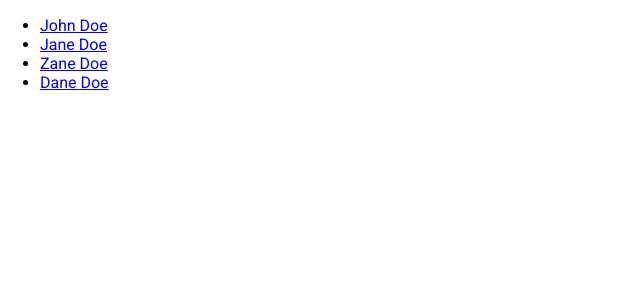
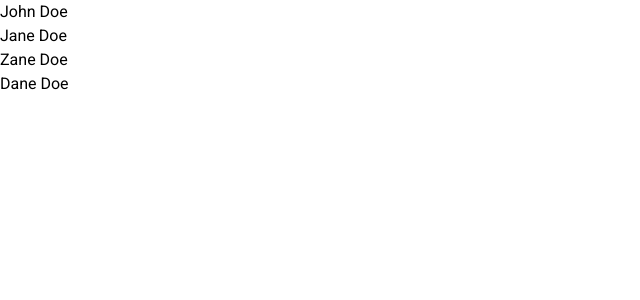
Before and after one commit to Newton-Duarte/nx-angular-structure, an Angular app: page / in a window 1280 px wide. Shown: the top 300 px of the page, without its empty margins (0-640 px from the left). Built offline with nearby package versions, Linux system fonts and the light colour scheme.

Commit message:
chore: add tailwindcss

```diff
--- a/package.json
+++ b/package.json
@@ -29,12 +29,15 @@
     "@angular/cli": "~16.2.0",
     "@angular/compiler-cli": "^16.2.0",
     "@types/jasmine": "~4.3.0",
+    "autoprefixer": "^10.4.15",
     "jasmine-core": "~4.6.0",
     "karma": "~6.4.0",
     "karma-chrome-launcher": "~3.2.0",
     "karma-coverage": "~2.2.0",
     "karma-jasmine": "~5.1.0",
     "karma-jasmine-html-reporter": "~2.1.0",
+    "postcss": "^8.4.29",
+    "tailwindcss": "^3.3.3",
     "typescript": "~5.1.3"
   }
 }
--- a/src/styles.scss
+++ b/src/styles.scss
@@ -1,4 +1,6 @@
-/* You can add global styles to this file, and also import other style files */
+@tailwind base;
+@tailwind components;
+@tailwind utilities;
 
 html, body { height: 100%; }
 body { margin: 0; font-family: Roboto, "Helvetica Neue", sans-serif; }
--- /dev/null
+++ b/tailwind.config.js
@@ -0,0 +1,10 @@
+/** @type {import('tailwindcss').Config} */
+module.exports = {
+  content: [
+    "./src/**/*.{html,ts}",
+  ],
+  theme: {
+    extend: {},
+  },
+  plugins: [],
+}
```
Also changed, not shown: 1 other file (tests, documents, lock files or other folders).
